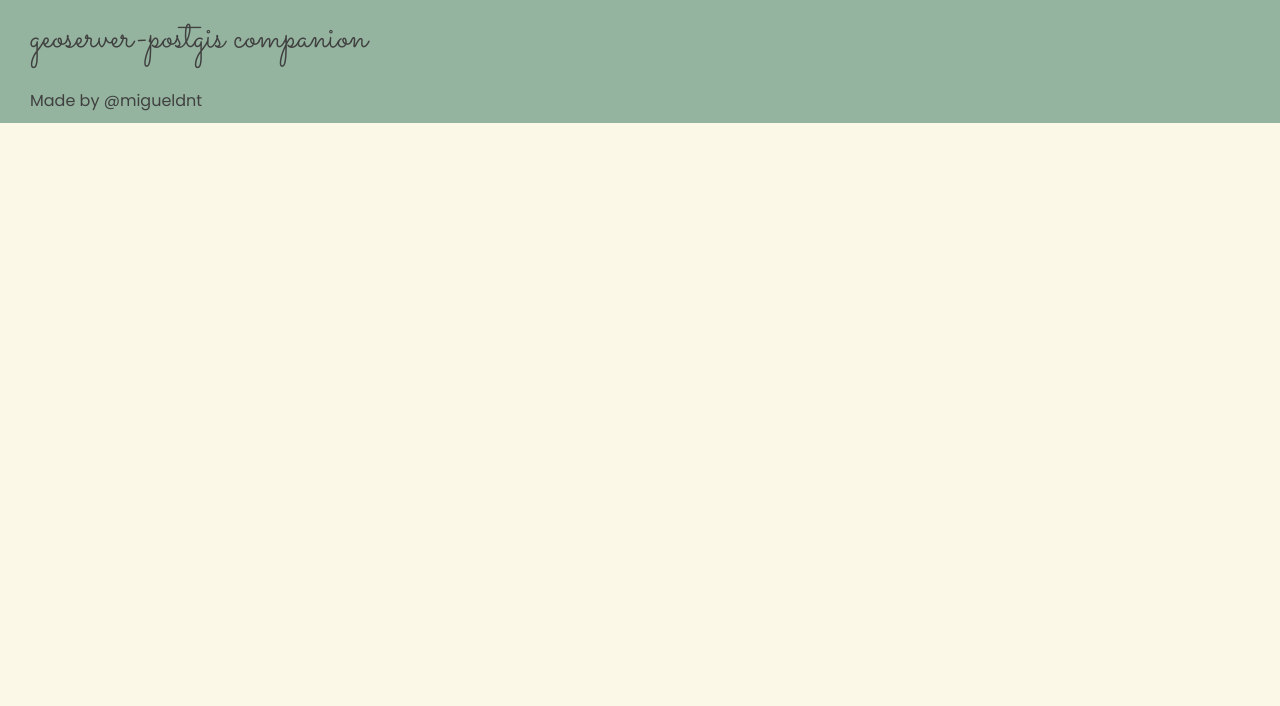
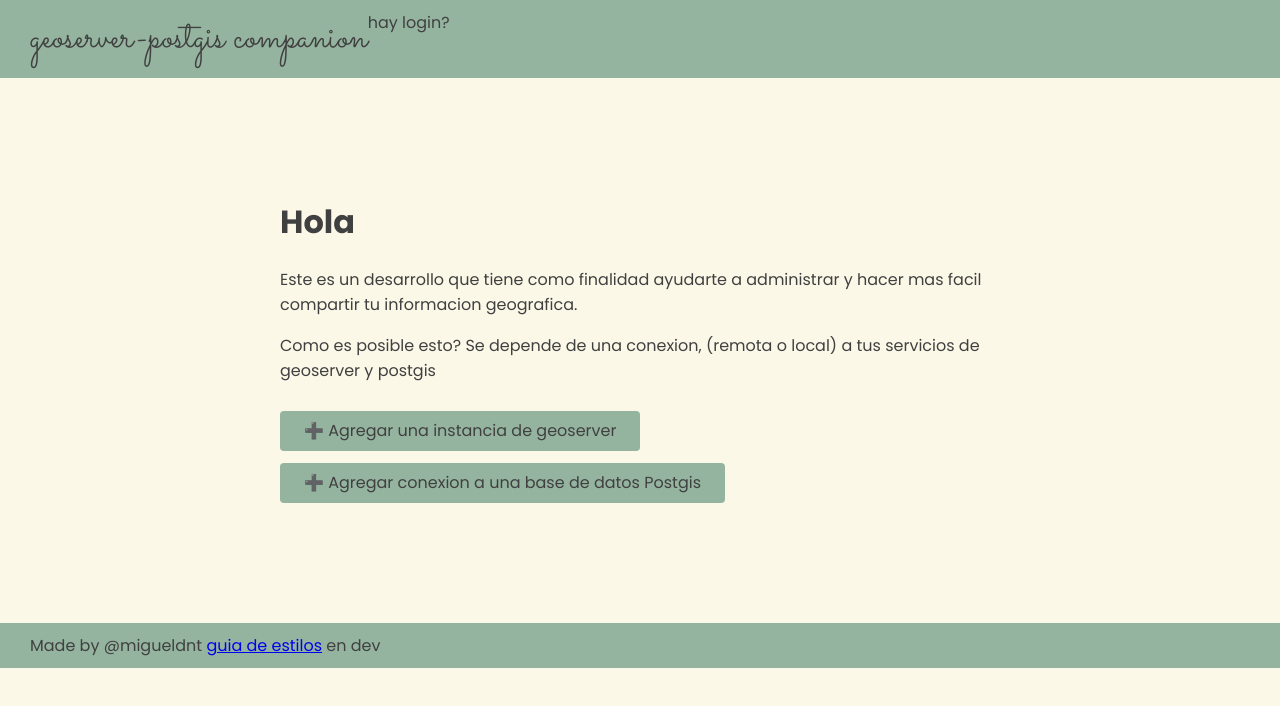
Before and after one commit to migueldanto/geoserver-postgis-companion, an Angular app: page / in a window 1280 px wide. Shown: the top 706 px of the page. Built offline with nearby package versions, Linux system fonts and the light colour scheme.

Commit message:
added home page

```diff
--- a/src/app/app-routing.module.ts
+++ b/src/app/app-routing.module.ts
@@ -1,6 +1,7 @@
 import { NgModule } from '@angular/core';
 import { RouterModule, Routes } from '@angular/router';
 import { GuiaEstiloComponent } from './views/guia-estilo/guia-estilo.component';
+import { HomeComponent } from './views/home/home.component';
 import { LoginComponent } from './views/login/login.component';
 
 const routes: Routes = [
@@ -11,6 +12,10 @@ const routes: Routes = [
   {
     component: GuiaEstiloComponent,
     path:"guia-estilo"
+  },
+  {
+    component: HomeComponent,
+    path: ''
   }
 ];
 
--- a/src/app/app.component.html
+++ b/src/app/app.component.html
@@ -1,8 +1,9 @@
 <div class="header-page">
   <div class="logo">geoserver-postgis companion</div>
+  <div>hay login?</div>
 </div>
 
 <router-outlet></router-outlet>
 
 
-<div class="footer-page"> Made by @migueldnt </div>
+<div class="footer-page"> Made by @migueldnt <a routerLink="/guia-estilo">guia de estilos</a> en dev</div>
--- a/src/app/app.module.ts
+++ b/src/app/app.module.ts
@@ -5,12 +5,14 @@ import { AppRoutingModule } from './app-routing.module';
 import { AppComponent } from './app.component';
 import { LoginComponent } from './views/login/login.component';
 import { GuiaEstiloComponent } from './views/guia-estilo/guia-estilo.component';
+import { HomeComponent } from './views/home/home.component';
 
 @NgModule({
   declarations: [
     AppComponent,
     LoginComponent,
-    GuiaEstiloComponent
+    GuiaEstiloComponent,
+    HomeComponent
   ],
   imports: [
     BrowserModule,
--- a/src/app/views/guia-estilo/guia-estilo.component.html
+++ b/src/app/views/guia-estilo/guia-estilo.component.html
@@ -27,9 +27,15 @@
         </div>
         <p>agregar mas tipos de campos ...</p>
 
-        <p>botones</p>
+        <h2>botones</h2>
         <button>boton default</button><br>
         <button class="primary">boton primary</button><br>
         <button class="secondary">boton secondary</button>
+
+        <p>como enlaces</p>
+        <a href="#">enlace normal</a><br>
+        <a href="#" class="button"> enlace 1</a><br>
+        <a href="#" class="button primary"> enlace 1</a><br>
+        <a href="#" class="button secondary"> enlace 1</a><br>
     </div>
 </div>
--- a/src/app/views/guia-estilo/guia-estilo.component.ts
+++ b/src/app/views/guia-estilo/guia-estilo.component.ts
@@ -2,8 +2,7 @@ import { Component, OnInit } from '@angular/core';
 
 @Component({
   selector: 'view-guia-estilo',
-  templateUrl: './guia-estilo.component.html',
-  styleUrls: ['./guia-estilo.component.scss']
+  templateUrl: './guia-estilo.component.html'
 })
 export class GuiaEstiloComponent implements OnInit {
 
--- /dev/null
+++ b/src/app/views/home/home.component.html
@@ -0,0 +1,10 @@
+<div class="md-container m-y-10">
+    <h1>Hola </h1>
+
+
+    <p>Este es un desarrollo que tiene como finalidad ayudarte a administrar y hacer mas facil compartir tu informacion geografica. </p>
+    <p>Como es posible esto? Se depende de una conexion, (remota o local) a tus servicios de geoserver y postgis </p>
+
+    <a class="button m-y-1"> ➕ Agregar una instancia de geoserver</a>
+    <a class="button">➕ Agregar conexion a una base de datos Postgis</a>
+</div>
--- /dev/null
+++ b/src/app/views/home/home.component.ts
@@ -0,0 +1,15 @@
+import { Component, OnInit } from '@angular/core';
+
+@Component({
+  selector: 'app-home',
+  templateUrl: './home.component.html',
+  styleUrls: ['./home.component.scss']
+})
+export class HomeComponent implements OnInit {
+
+  constructor() { }
+
+  ngOnInit(): void {
+  }
+
+}
--- a/src/styles.scss
+++ b/src/styles.scss
@@ -196,7 +196,7 @@ $colord-text: #000;
 
   //botones
 
-  button{
+  button,a.button{
     border: none;
     border-radius: 4px;
     line-height: 1;
@@ -208,6 +208,10 @@ $colord-text: #000;
     color: var(--accent-color);
     font-family: $commonFontFamily;
     text-align: center;
+    text-decoration: none;
+    display: inline-flex;
+    justify-content: flex-start;
+    align-items: center;
     &:focus,&:hover{
         box-shadow: inset 0 0 0 1.5px var(--accent-color);
     }
```
Also changed, not shown: notas-angular.txt, src/app/views/home/home.component.scss (added), 1 other file (tests, documents, lock files or other folders).
